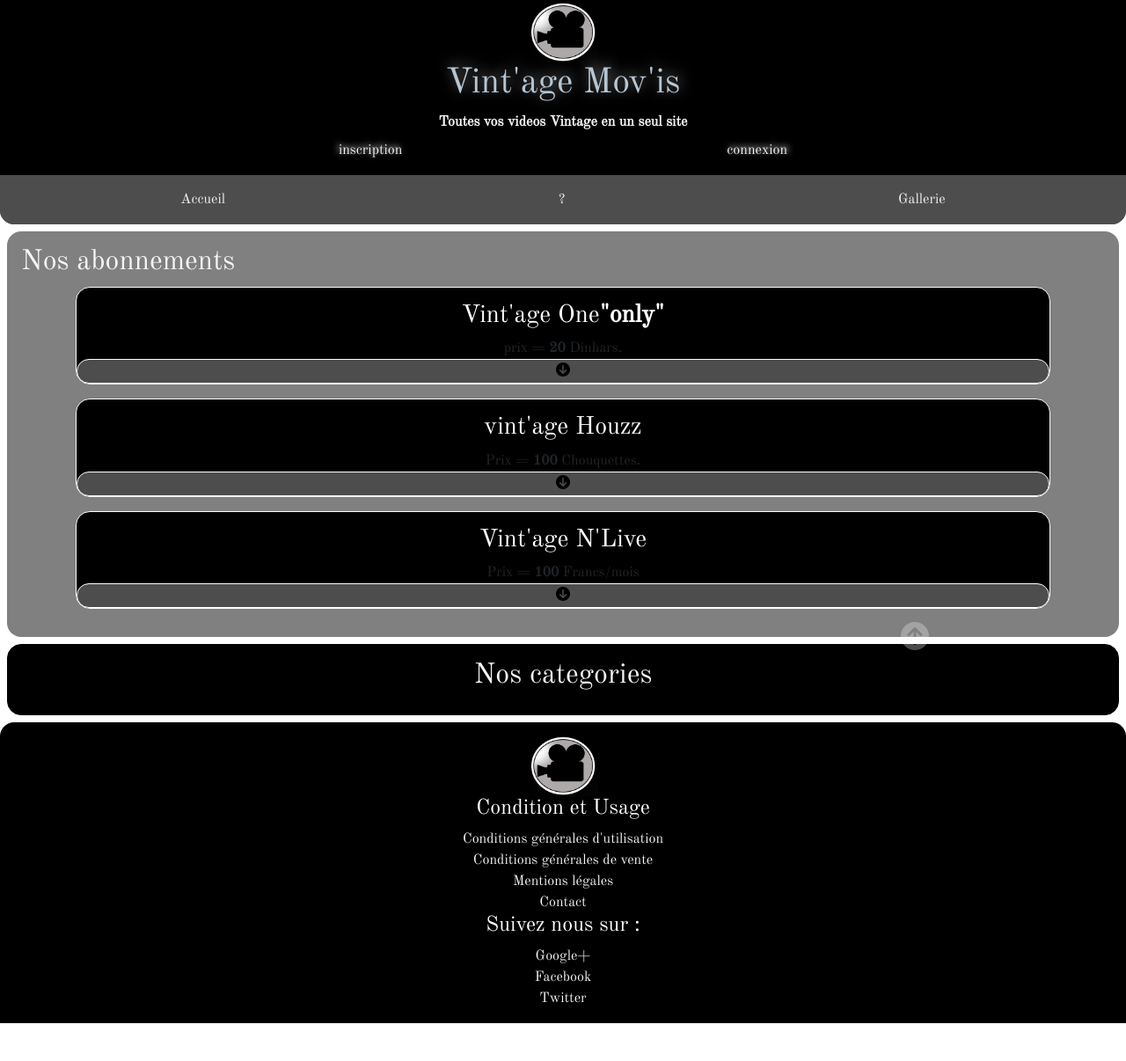
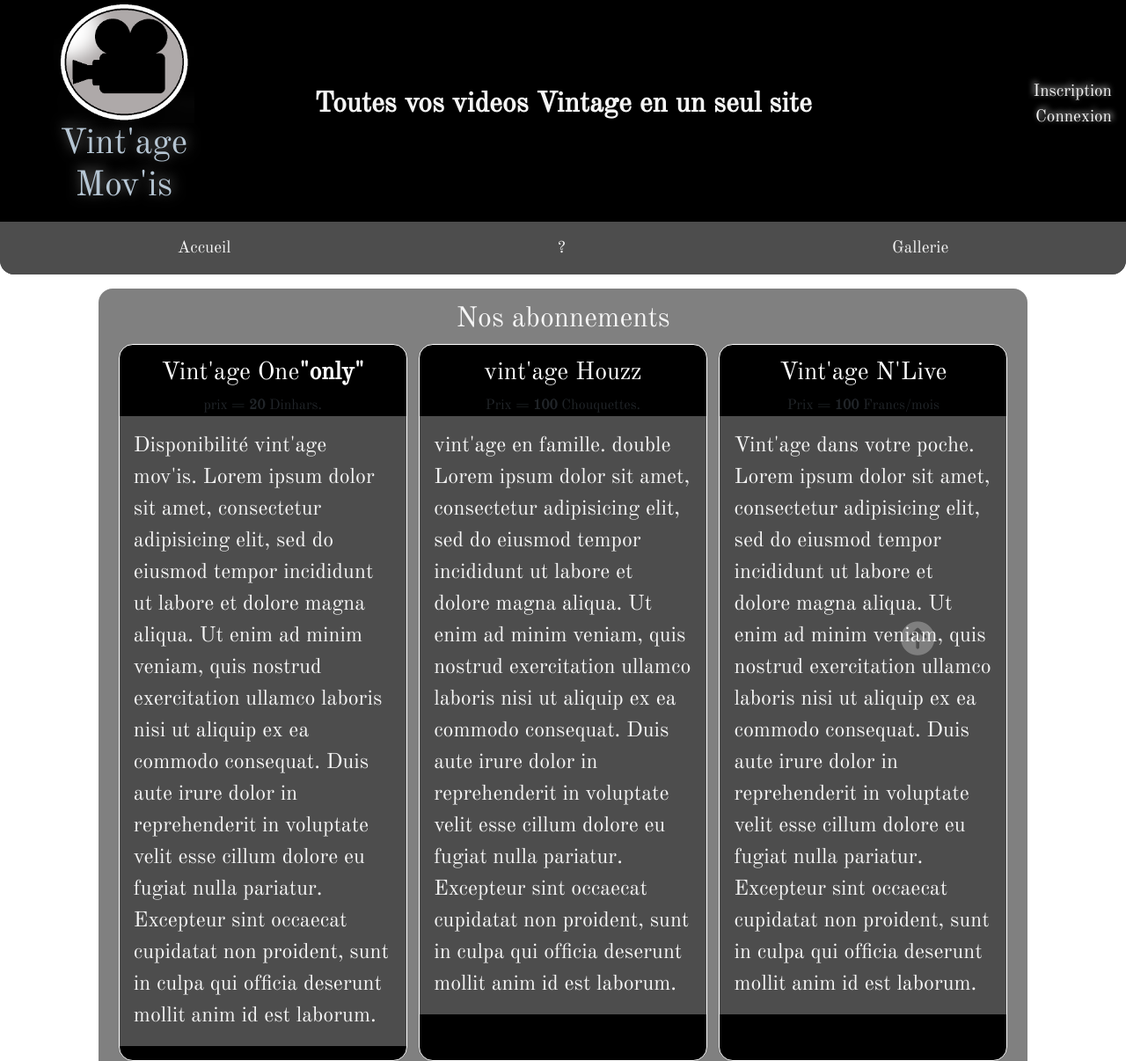
Before and after one commit to mik3553/vod, a plain HTML site: page index.html in a window 1280 px wide. Shown: the part 13-1219 px from the top of the page at 88% size. Before the commit the page ends 1176 px from the top, so only its background shows below. Drawn offline with nearby package versions, Linux system fonts and the light colour scheme.

Commit message:
categories update

```diff
--- a/css/style.css
+++ b/css/style.css
@@ -1,5 +1,6 @@
 
 #welcome {
+
   color: gold;
   text-align: right;
 }
@@ -9,7 +10,6 @@
   padding: 0;
   border: none;
 }
-
 input[type=text], [type=email], [type=password] {
   width: 100%;
   padding: 12px;
@@ -32,6 +32,7 @@ input[type=submit] {
 
 input[type=submit]:hover {
   background-color: rgb(192, 192, 192);
+
 }
 
 #formInscri {
@@ -68,6 +69,11 @@ input[type=submit]:hover {
 
 #connexion {
   text-shadow: 2px -2px 6px white;
+}
+
+#deconnexion {
+  text-shadow: 2px -2px 6px white;
+  display: none;
 }
 
 #pied {
@@ -118,6 +124,10 @@ a {
 a:hover {
 	color: gold;
   text-decoration-line: none;
+}
+
+label {
+  color:white;
 }
 
 p {
@@ -189,8 +199,7 @@ strong {
 }
 
  .tableauAbonnement {
-  display: flex;
-  flex-wrap: wrap;
+
   border: 5px;
   border-color: black;
   margin-top:1px;
@@ -212,6 +221,7 @@ strong {
 .tableauAbonnement article p {
   display: none;
   padding: 1rem;
+  background-color:  rgb(77, 77, 77);
 }
 
 .openP {
@@ -222,9 +232,6 @@ strong {
 
 }
 
-.offre {
-  background-color: grey;
-}
 
 
 h2 {
@@ -264,15 +271,6 @@ section {
 
 }
 
-/*.sectionGenre video {
-	display: block;
-	width: 90%;
-	border : 5px solid black;
-	margin: 0 auto;
-	border: 1px solid black;
-	border-radius: 1rem;
-}*/
-
 .sectionGenre h3 {
 	color: black;
 }
@@ -291,6 +289,113 @@ footer div {
 
 header a, footer a, strong {
 	color: whitesmoke;
+}
+
+@media screen and (min-width: 1024px) {
+
+
+  main {
+    margin: 1rem 7rem;
+  }
+
+  header{
+    display: flex;
+    flex-direction: row;
+    align-items: center;
+    justify-content: space-between;
+  }
+  .logoH1 {
+    /*margin: 0 0 0 1rem;*/
+    width: 20%;
+    text-align: left;
+
+  }
+  h1{
+    margin: 0;
+  }
+  strong {
+    display: block;
+    text-align:center;
+    font-size: 2em;
+  }
+
+
+  .flexLiFirst {
+    width: 20%;
+    text-align:right;
+    margin: 0;
+    padding: 0;
+    display: flex;
+    flex-direction: column;
+    justify-content: flex-end;
+  }
+
+
+  footer {
+    display: flex;
+    flex-direction: row;
+    justify-content: space-around;
+    align-items: center;
+  }
+
+  .logo {
+    width: 10rem;
+  }
+
+  .aboFlex {
+    display: flex;
+    justify-content: space-around;
+  }
+
+  .openP {
+    display:none;
+  }
+
+  .offre {
+    display: block;
+    font-size: 1.5em;
+  }
+  .tableauAbonnement article {
+    margin: 0;
+    width: 32%;
+  }
+  .tableauAbonnement article p {
+    display: block;
+  }
+
+  .sectionFlex {
+    display: flex;
+    flex-direction: row;
+    flex-wrap: wrap;
+    justify-content: space-around;
+  }
+
+  .sectionFlex article{
+    width: 30%;
+  }
+
+  a{
+    font-size: 1.2em;
+  }
+
+  h4 {
+    font-size: 2em;
+  }
+
+  #formInscri {
+    width: 38rem;
+    margin-left: -18rem;
+  }
+
+  #formConnect {
+    width: 38rem;
+    margin-left: -18rem;
+  }
+
+
+
+
+
 }
 
 
--- a/index.html
+++ b/index.html
@@ -17,13 +17,16 @@
         <span id="remonter"></span>
 
         <header>
-            <div id="welcome"></div>
+            <!-- <div id="welcome"></div> -->
+            <div class="logoH1">
                 <img class="logo" src="images/logo.png" alt="logo">
                 <h1>Vint'age Mov'is</h1>
+            </div>
             <strong>Toutes vos videos Vintage en un seul site</strong>
             <ul class="flexLiFirst">
-                    <li id="inscription"><a href="#">inscription</a></li>
-                    <li id="connexion"> <a href="#">connexion</a> </li>
+                <li id="inscription"><a href="#">Inscription</a></li>
+                <li id="connexion"> <a href="#">Connexion</a> </li>
+                <li id="deconnexion"> <a href="#">Deconnexion</a> </li>
             </ul>
         </header>
 
@@ -41,9 +44,11 @@
                     <span class="close">&times</span>
                     <h3>inscription</h3>
                     <form action="#" id="inscriptionForm" method="post">
+                        <label for="username">Pseudo:</label>
                         <input type="text" id="username" placeholder="Your name..">
                         <div class="warningUser" role="alert">Veuillez enregister un pseudo valide</div>
 
+                        <label for="mail">e-mail::</label>
                         <input type="email" id="mail" placeholder="your email..">
                         <div class="warningEmail" role="alert">Veuillez enregister un email valide</div>
                         <div class="warningCheckEmail" role="alert">Email déja utilisé !</div>
@@ -71,6 +76,7 @@
 
             <section class="tableauAbonnement">
                 <h2>Nos abonnements</h2>
+                <div class="aboFlex">
                     <article>
                         <h3>Vint'age One<b>"only"</b></h3>
                         <span>prix = <b>20</b> Dinhars.</span>
@@ -110,15 +116,17 @@
                         <button class="openP"><i class="fas fa-arrow-circle-down"></i></button>
 
                     </article>
+                </div>
             </section>
 
             <section class="sectionGenre">
                     <h2>Nos categories</h2>
+                    <div class="sectionFlex"></div>
             </section>
         </main>
 
         <footer>
-            <img class="logo" src="images/logo.png" alt="logo">
+            <div><img class="logo" src="images/logo.png" alt="logo"></div>
             <div>
                 <ul>
                     <li><h4>Condition et Usage</h4></li>
@@ -130,10 +138,11 @@
             </div>
             <div>
                 <ul>
-                    <li><h4>Suivez nous sur :</h4></li>
+                    <li><h4>Suivez nous sur</h4></li>
                     <li><a href="#">Google+</a></li>
                     <li><a href="#">Facebook</a></li>
                     <li><a href="#">Twitter</a></li>
+                    <li><a href="#">Instagram</a></li>
                 </ul>
             </div>
         </footer>
--- a/js/index.js
+++ b/js/index.js
@@ -1,11 +1,11 @@
  $(document).ready(function(event) {
 
  	// pour faire apparaitre les formulaire inscription / connexion
- 	$("#inscription").click(function(e){
+ 	$("#inscription a").click(function(e){
  		$("#formInscri").slideDown();
  		$("h1").addClass("light");
  	})
- 	$("#connexion").click(function(){
+ 	$("#connexion a").click(function(){
  		$("#formConnect").slideDown();
  		$("h1").addClass("light");
  	})
@@ -91,7 +91,9 @@
 					 			if (data.auth == true) {
 					 				console.log("data_auth :",data.auth)
 					 				console.log("hello :"+data.user.username);
-					 				$("#welcome").text(`Bonjour ${data.user.username}`);
+					 				$("#connexion").text(`Bonjour ${data.user.username}`);
+					 				$("#deconnexion").show();
+					 				$("#inscription").hide();
 					 				$("#monCompte").text("Mon compte");
 					 				$(".warningCheckUserAuth").hide();
 					 				$("#formConnect").slideUp();
@@ -109,11 +111,13 @@
 	$.get( categorys)
 	// escma6
 	.done(function(data, status){
+			console.log(data)
 		$.each( data, function(i,item) {
+
 			let article = $("<article>");
 			let titre = $("<h3>").text(item.description);
 			let img = $("<img class='imgCat'>").attr("src", item.picture);
-			article.appendTo(".sectionGenre");
+			article.appendTo(".sectionFlex");
 			titre.appendTo(article);
 			img.appendTo(article);
 		});
```
Also changed, not shown: 1 other file. Lines whose indentation alone changed are shown as unchanged.
